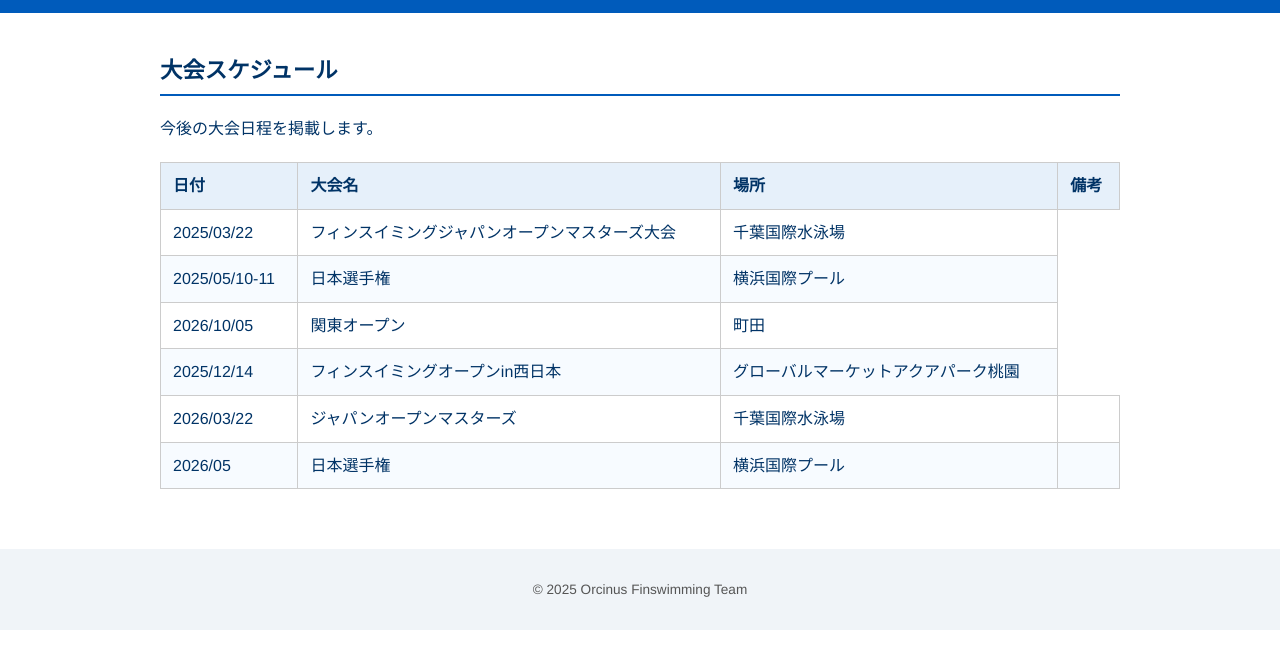
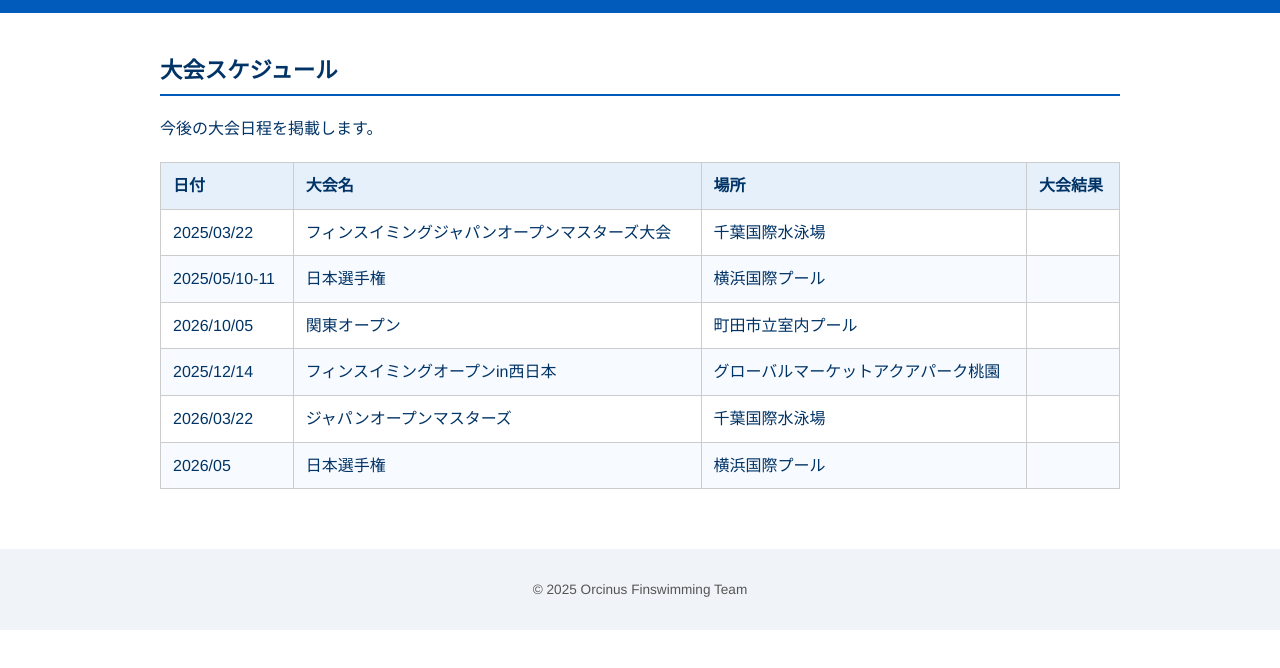
Before and after one commit to orcinus-fs/orcinus, a plain HTML site: page schedule.html in a window 1280 px wide. Shown: the part 98-766 px from the top of the page. Drawn offline with Linux system fonts and the light colour scheme.

Commit message:
Update schedule.html

```diff
--- a/schedule.html
+++ b/schedule.html
@@ -31,7 +31,7 @@
             <th>日付</th>
             <th>大会名</th>
             <th>場所</th>
-            <th>備考</th>
+            <th>大会結果</th>
           </tr>
         </thead>
         <tbody>
@@ -40,24 +40,28 @@
             <td>2025/03/22</td>
             <td>フィンスイミングジャパンオープンマスターズ大会</td>
             <td>千葉国際水泳場</td>
+            <td></td>
           </tr>
 
           <tr>
             <td>2025/05/10-11</td>
             <td>日本選手権</td>
             <td>横浜国際プール</td>
+            <td></td>
           </tr>
 
           <tr>
             <td>2026/10/05</td>
             <td>関東オープン</td>
-            <td>町田</td>
+            <td>町田市立室内プール</td>
+            <td></td>
           </tr>
 
           <tr>
             <td>2025/12/14</td>
             <td>フィンスイミングオープンin西日本</td>
             <td>グローバルマーケットアクアパーク桃園</td>
+            <td></td>
           </tr>
 
           <tr>
```
